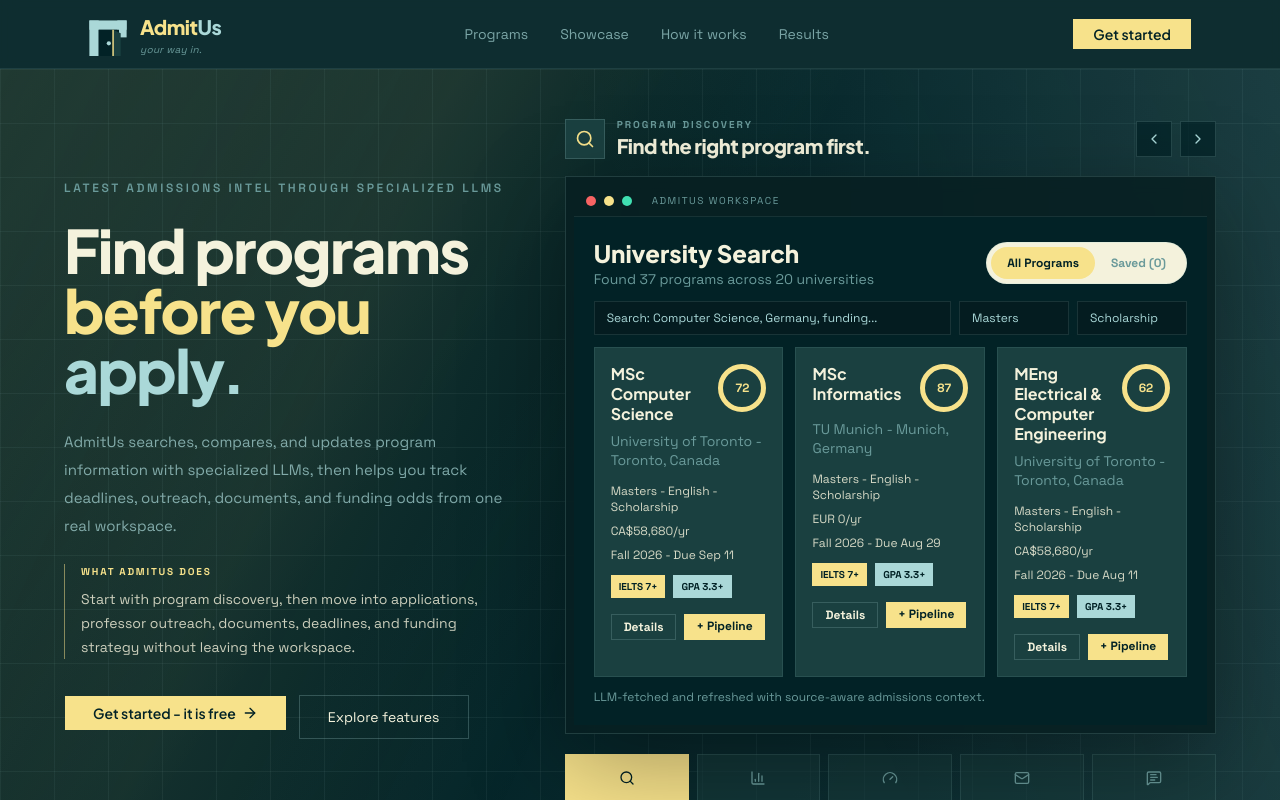
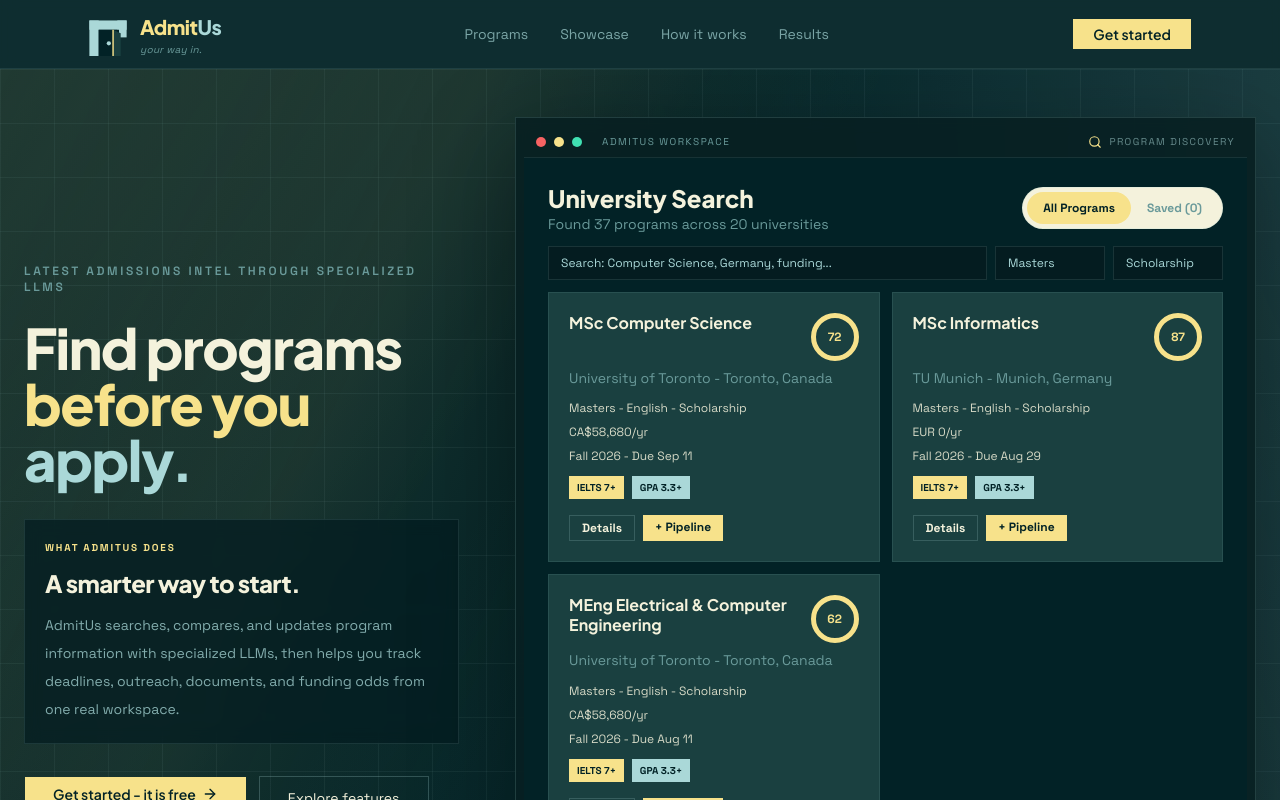
Before and after one commit to boocozmoapp/admitus-app, a Next.js app in the folder admit-track/: page / in a window 1280 px wide. Shown: the top 800 px of the page. Built offline with nearby package versions, Linux system fonts and the light colour scheme.

Commit message:
Declutter landing hero layout

```diff
--- a/admit-track/src/app/(marketing)/page.tsx
+++ b/admit-track/src/app/(marketing)/page.tsx
@@ -200,27 +200,27 @@ export default function LandingPage() {
               transform: "translate3d(calc(var(--shift-x) * .45), calc(var(--shift-y) * .45), 0)",
             }}
           />
-          <div className="relative mx-auto grid max-w-6xl items-center gap-12 lg:grid-cols-[0.82fr_1.18fr]">
-            <div>
+          <div className="relative mx-auto grid max-w-7xl items-center gap-14 lg:grid-cols-[0.74fr_1.26fr]">
+            <div className="max-w-xl">
               <p className="mb-6 text-xs font-semibold uppercase tracking-[0.22em] text-[#6A9A9A]">Latest admissions intel through specialized LLMs</p>
-              <h1 className="font-heading text-5xl font-extrabold leading-none tracking-tight text-[#F4F2DC] sm:text-6xl lg:text-[60px]">
+              <h1 className="font-heading text-5xl font-extrabold leading-none tracking-tight text-[#F4F2DC] sm:text-6xl lg:text-[56px]">
                 Find programs
                 <span className="block text-[#F7E28B]">before you <span className="text-[#AAD8D8]">apply.</span></span>
               </h1>
-              <p className="mt-7 max-w-md text-[15px] leading-7 text-[#AAD8D8]/72">
-                {activeSlide === 0 ? generalAdmitusDescription : slide.desc}
-              </p>
-              <div className="mt-6 max-w-md border-l border-[#F7E28B]/50 pl-4">
+              <div className="mt-8 border border-[#AAD8D8]/12 bg-[#041C20]/72 p-5 backdrop-blur">
                 <p className="text-[10px] font-bold uppercase tracking-[0.18em]" style={{ color: slide.accent }}>
                   {activeSlide === 0 ? "What AdmitUs does" : slide.eyebrow}
                 </p>
-                <p className="mt-2 text-sm leading-6 text-[#F4F2DC]/82">
+                <h2 className="mt-3 font-heading text-2xl font-extrabold tracking-tight text-[#F4F2DC]">
+                  {activeSlide === 0 ? "A smarter way to start." : slide.title}
+                </h2>
+                <p className="mt-3 text-sm leading-7 text-[#AAD8D8]/76">
                   {activeSlide === 0
-                    ? "Start with program discovery, then move into applications, professor outreach, documents, deadlines, and funding strategy without leaving the workspace."
+                    ? generalAdmitusDescription
                     : slide.desc}
                 </p>
               </div>
-              <div className="mt-9 flex flex-col gap-3 sm:flex-row">
+              <div className="mt-8 flex flex-col gap-3 sm:flex-row">
                 <Link href="/login">
                   <Button size="lg" className="rounded-none bg-[#F7E28B] px-7 font-heading text-[#022226] hover:bg-[#AAD8D8]">
                     Get started - it is free <ArrowRight className="h-4 w-4" />
@@ -233,48 +233,23 @@ export default function LandingPage() {
             </div>
 
             <div className="relative">
-              <div className="mb-4 flex items-center justify-between gap-4">
-                <div className="flex min-w-0 items-center gap-3">
-                  <span className="flex h-10 w-10 shrink-0 items-center justify-center border border-[#AAD8D8]/20 bg-[#1A4040]" style={{ color: slide.accent }}>
-                    <Icon className="h-5 w-5" />
-                  </span>
-                  <div className="min-w-0">
-                    <p className="text-[10px] font-bold uppercase tracking-[0.2em] text-[#6A9A9A]">{slide.eyebrow}</p>
-                    <h2 className="truncate font-heading text-xl font-extrabold tracking-tight text-[#F4F2DC]">{slide.title}</h2>
-                  </div>
-                </div>
-                <div className="flex gap-2">
-                  <button
-                    type="button"
-                    aria-label="Previous showcase slide"
-                    onClick={() => goToSlide(-1)}
-                    className="flex h-9 w-9 items-center justify-center border border-[#AAD8D8]/18 bg-[#022226]/70 text-[#AAD8D8] transition-colors hover:border-[#AAD8D8]/45 hover:text-[#F7E28B]"
-                  >
-                    <ChevronLeft className="h-4 w-4" />
-                  </button>
-                  <button
-                    type="button"
-                    aria-label="Next showcase slide"
-                    onClick={() => goToSlide(1)}
-                    className="flex h-9 w-9 items-center justify-center border border-[#AAD8D8]/18 bg-[#022226]/70 text-[#AAD8D8] transition-colors hover:border-[#AAD8D8]/45 hover:text-[#F7E28B]"
-                  >
-                    <ChevronRight className="h-4 w-4" />
-                  </button>
-                </div>
-              </div>
-
               <div className="border border-[#AAD8D8]/16 bg-[#071F22]/88 p-2 shadow-[0_28px_90px_rgba(0,0,0,.34)] backdrop-blur">
                 <div className="flex h-8 items-center gap-2 border-b border-[#AAD8D8]/10 px-3">
                   <span className="h-2.5 w-2.5 rounded-full bg-[#F76363]" />
                   <span className="h-2.5 w-2.5 rounded-full bg-[#F7E28B]" />
                   <span className="h-2.5 w-2.5 rounded-full bg-[#40E0B2]" />
                   <span className="ml-3 truncate text-[10px] uppercase tracking-[0.15em] text-[#6A9A9A]">admitus workspace</span>
+                  <span className="ml-auto hidden items-center gap-2 text-[10px] uppercase tracking-[0.14em] text-[#AAD8D8]/58 sm:flex">
+                    <Icon className="h-3.5 w-3.5" style={{ color: slide.accent }} />
+                    {slide.eyebrow}
+                  </span>
                 </div>
-                <div className="min-h-[320px] bg-[#022226] p-4 sm:p-5">
+                <div className="min-h-[350px] bg-[#022226] p-4 sm:p-6">
                   <ProductPreview kind={slide.preview as PreviewKind} accent={slide.accent} />
                 </div>
               </div>
-              <div className="mt-5 grid grid-cols-5 gap-2">
+              <div className="mt-5 flex flex-col gap-3 sm:flex-row sm:items-center sm:justify-between">
+                <div className="grid flex-1 grid-cols-5 gap-2">
                   {showcaseSlides.map((item, index) => {
                     const ItemIcon = item.icon;
                     return (
@@ -284,7 +259,7 @@ export default function LandingPage() {
                         aria-label={`Show ${item.eyebrow}`}
                         onClick={() => setActiveSlide(index)}
                         className={cn(
-                        "group h-12 border border-[#AAD8D8]/12 bg-[#1A4040]/54 text-[#6A9A9A] transition-all hover:border-[#AAD8D8]/35 hover:text-[#F4F2DC]",
+                          "group h-10 border border-[#AAD8D8]/12 bg-[#1A4040]/54 text-[#6A9A9A] transition-all hover:border-[#AAD8D8]/35 hover:text-[#F4F2DC]",
                           index === activeSlide && "border-[#F7E28B]/70 bg-[#F7E28B] text-[#022226]"
                         )}
                       >
@@ -292,6 +267,25 @@ export default function LandingPage() {
                       </button>
                     );
                   })}
+                </div>
+                <div className="flex gap-2">
+                  <button
+                    type="button"
+                    aria-label="Previous showcase slide"
+                    onClick={() => goToSlide(-1)}
+                    className="flex h-10 w-10 items-center justify-center border border-[#AAD8D8]/18 bg-[#022226]/70 text-[#AAD8D8] transition-colors hover:border-[#AAD8D8]/45 hover:text-[#F7E28B]"
+                  >
+                    <ChevronLeft className="h-4 w-4" />
+                  </button>
+                  <button
+                    type="button"
+                    aria-label="Next showcase slide"
+                    onClick={() => goToSlide(1)}
+                    className="flex h-10 w-10 items-center justify-center border border-[#AAD8D8]/18 bg-[#022226]/70 text-[#AAD8D8] transition-colors hover:border-[#AAD8D8]/45 hover:text-[#F7E28B]"
+                  >
+                    <ChevronRight className="h-4 w-4" />
+                  </button>
+                </div>
               </div>
             </div>
           </div>
@@ -566,13 +560,13 @@ function SearchPreview({ accent }: { accent: string }) {
         <div className="border border-[#AAD8D8]/12 bg-[#041C20] px-3 py-2">Masters</div>
         <div className="border border-[#AAD8D8]/12 bg-[#041C20] px-3 py-2">Scholarship</div>
       </div>
-      <div className="grid gap-3 md:grid-cols-3">
+      <div className="grid gap-3 md:grid-cols-2">
         {[
           ["MSc Computer Science", "University of Toronto - Toronto, Canada", "72", "CA$58,680/yr", "Due Sep 11"],
           ["MSc Informatics", "TU Munich - Munich, Germany", "87", "EUR 0/yr", "Due Aug 29"],
-          ["MEng Electrical & Computer Engineering", "University of Toronto - Toronto, Canada", "62", "CA$58,680/yr", "Due Aug 11"],
-        ].map(([title, school, score, fee, due]) => (
-          <article key={title} className="min-h-[210px] border border-[#AAD8D8]/10 bg-[#1A4040] p-4">
+          ["MEng Electrical & Computer Engineering", "University of Toronto - Toronto, Canada", "62", "CA$58,680/yr", "Due Aug 11", "hidden xl:block"],
+        ].map(([title, school, score, fee, due, extraClass]) => (
+          <article key={title} className={cn("min-h-[220px] border border-[#AAD8D8]/10 bg-[#1A4040] p-5", extraClass)}>
             <div className="flex justify-between gap-3">
               <h4 className="font-heading text-base font-bold leading-tight text-[#F4F2DC]">{title}</h4>
               <div
```
Lines whose indentation alone changed are shown as unchanged.
